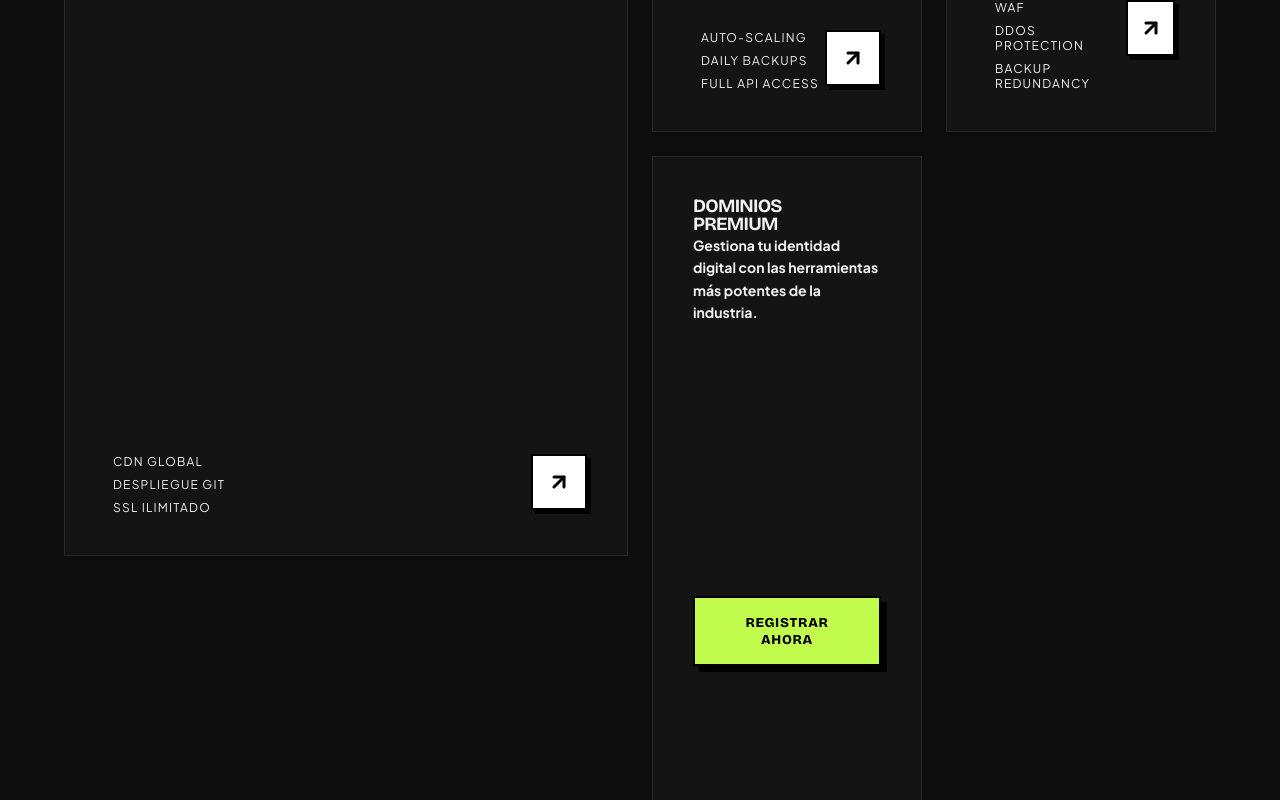
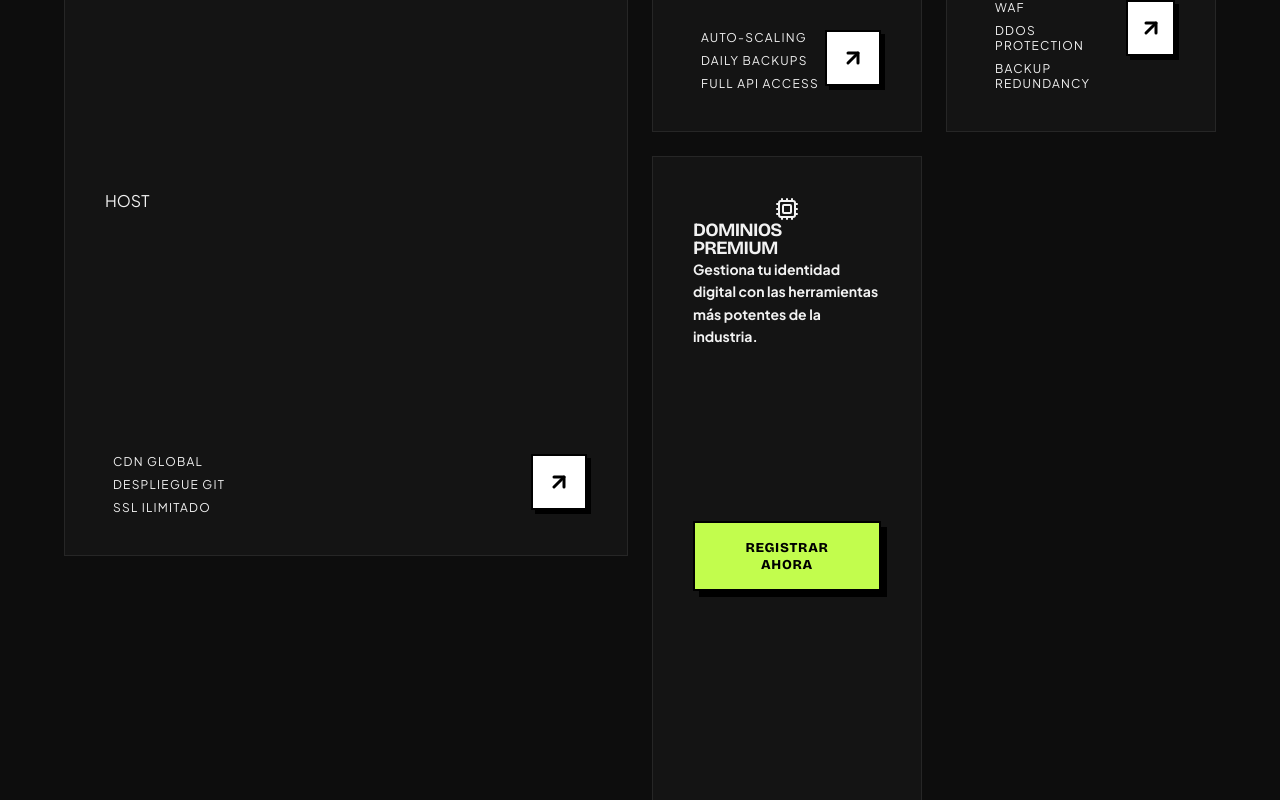
Before and after one commit to ThommasVasquez/latinamericahost, a Next.js app: page / in a window 1280 px wide. Shown: the part 1539-2339 px from the top of the page. Built offline with nearby package versions, Linux system fonts and the light colour scheme.

Commit message:
Final bento grid polish: added decorative background typography and technical patterns for a premium boutique look

```diff
--- a/src/components/HostingTypes.tsx
+++ b/src/components/HostingTypes.tsx
@@ -46,8 +46,8 @@ export default function HostingTypes() {
 
         <div className="bento-grid">
           {types.map((type, idx) => (
-            <div key={idx} className={`card-brutal flex flex-col justify-between ${type.large ? "bento-item-large" : ""}`}>
-              <div>
+            <div key={idx} className={`card-brutal flex flex-col justify-between overflow-hidden ${type.large ? "bento-item-large" : ""}`}>
+              <div className="relative z-10">
                 <div className="flex justify-between items-start mb-12">
                   <div className="text-primary">{type.icon}</div>
                   <div className="text-[10px] font-black tracking-widest uppercase opacity-40">{type.tag}</div>
@@ -58,7 +58,13 @@ export default function HostingTypes() {
                 </p>
               </div>
 
-              <div className="flex justify-between items-end">
+              {type.large && (
+                <div className="absolute top-1/2 left-1/2 -translate-x-1/2 -translate-y-1/2 text-[20rem] font-black text-white/[0.02] pointer-events-none select-none uppercase">
+                  HOST
+                </div>
+              )}
+
+              <div className="flex justify-between items-end relative z-10">
                 <ul className="flex flex-col gap-2">
                   {type.features.map((f, i) => (
                     <li key={i} className="text-xs font-black flex items-center gap-2">
@@ -74,20 +80,26 @@ export default function HostingTypes() {
             </div>
           ))}
 
-          <div className="card-brutal bento-item-tall bg-[#111] text-white border-white/5 flex flex-col justify-between overflow-hidden">
+          <div className="card-brutal bento-item-tall bg-black text-white border-white/10 flex flex-col justify-between overflow-hidden relative">
             <div className="relative z-10">
+              <div className="w-12 h-12 bg-primary text-black flex items-center justify-center mb-10 rotate-12">
+                <Cpu size={24} />
+              </div>
               <h3 className="text-4xl font-bold leading-none uppercase mb-6">DOMINIOS <br />PREMIUM</h3>
               <p className="font-bold text-sm opacity-60">Gestiona tu identidad digital con las herramientas más potentes de la industria.</p>
             </div>
 
-            <div className="relative z-10 mt-12">
+            <div className="relative z-10">
               <button className="btn-boutique w-full justify-center !shadow-none hover:!shadow-none bg-primary text-black">
                 Registrar Ahora
               </button>
             </div>
 
-            {/* Decorative element */}
-            <div className="absolute -bottom-10 -right-10 w-40 h-40 bg-primary opacity-5 rotate-12 blur-2xl"></div>
+            {/* Technical background decoration */}
+            <div className="absolute inset-0 opacity-10 pointer-events-none"
+                 style={{ backgroundImage: 'radial-gradient(var(--primary) 1px, transparent 1px)', backgroundSize: '20px 20px' }}>
+            </div>
+            <div className="absolute -bottom-10 -right-10 w-60 h-60 bg-primary opacity-10 rotate-12 blur-[80px]"></div>
           </div>
         </div>
       </div>
```
